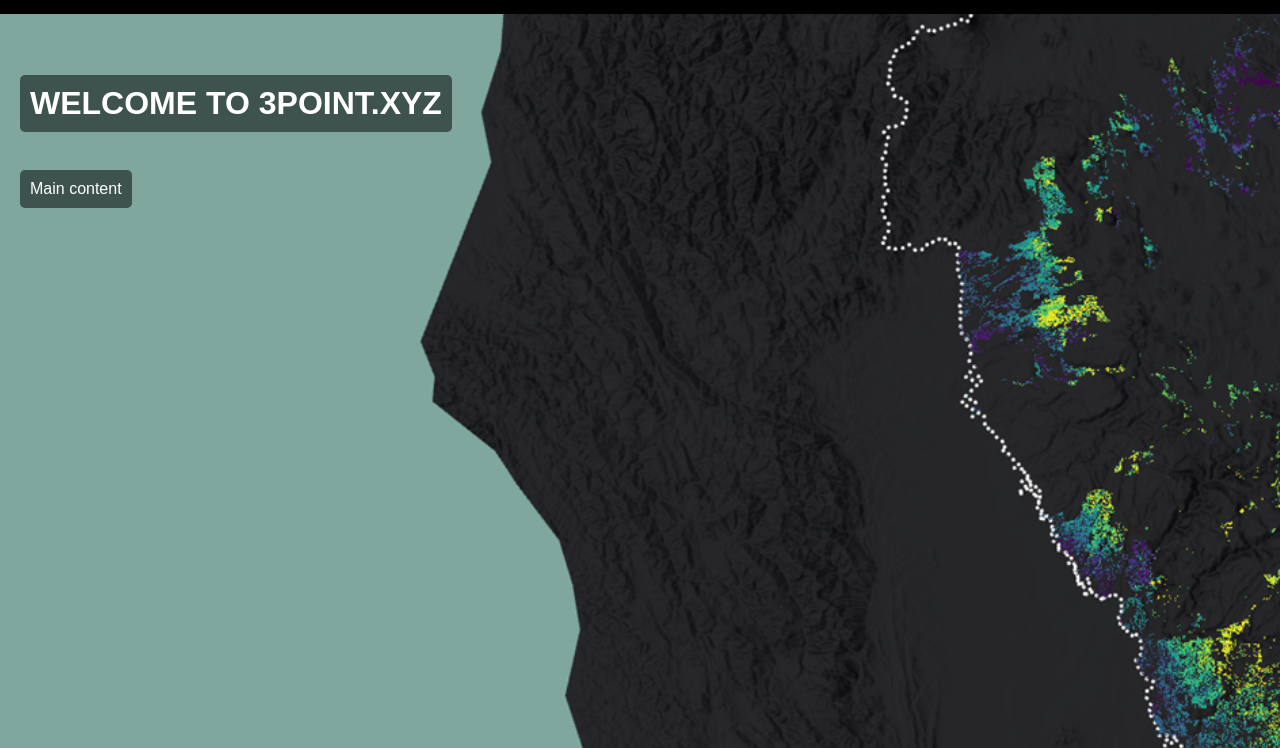
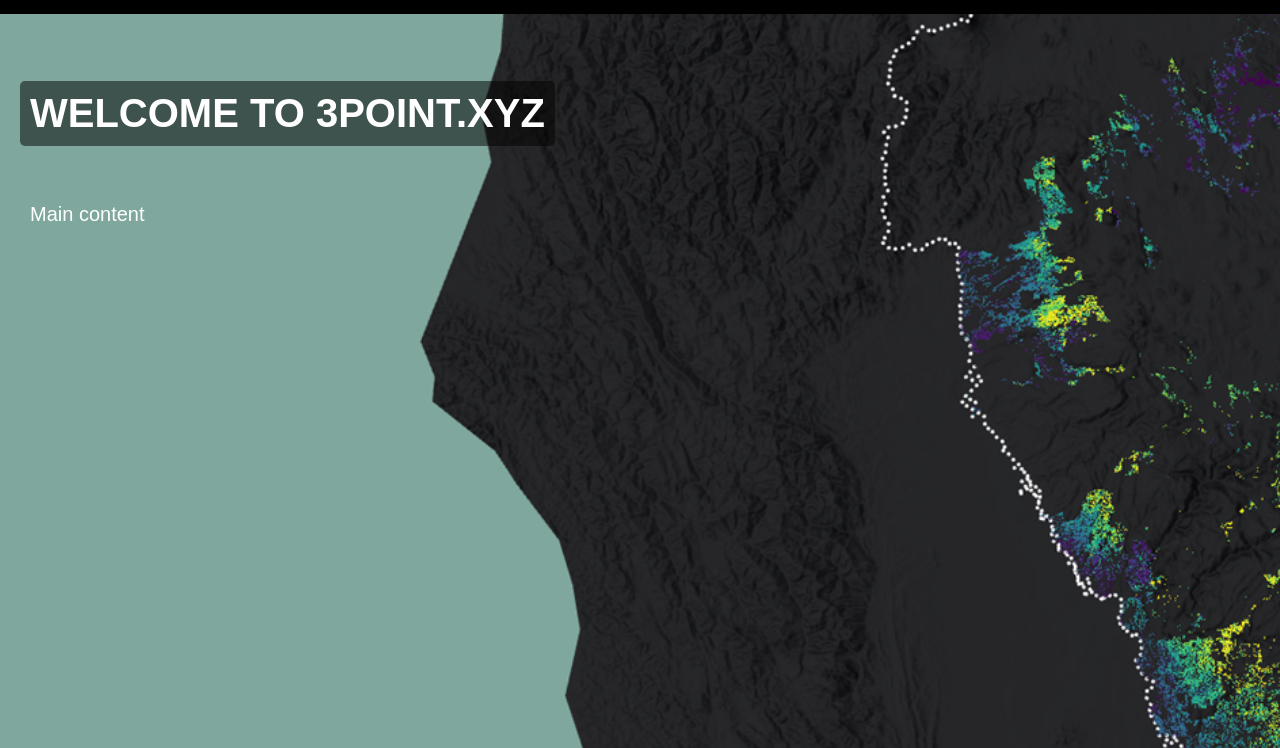
Before and after one commit to VRConservation/frisco, a plain HTML site: page index.html in a window 1280 px wide. Shown: the part 52-800 px from the top of the page. Drawn offline with Linux system fonts and the light colour scheme.

Commit message:
styles edit

```diff
--- a/styles.css
+++ b/styles.css
@@ -53,9 +53,21 @@ main {
     /* Adjust this value as needed to position the content */
 }
 
-main h1,
-main p {
+main h1 {
+    font-size: 40px;/* Adjust the font size as needed */
+}
+
+
+main h1 {
+    font-size: 40px;
+    /* Adjust the font size as needed */
     background-color: rgba(0, 0, 0, 0.5);
     padding: 10px;
     border-radius: 5px;
 }
+
+main p {
+    font-size: 20px;
+    padding: 10px;
+    border-radius: 5px;
+}
```
